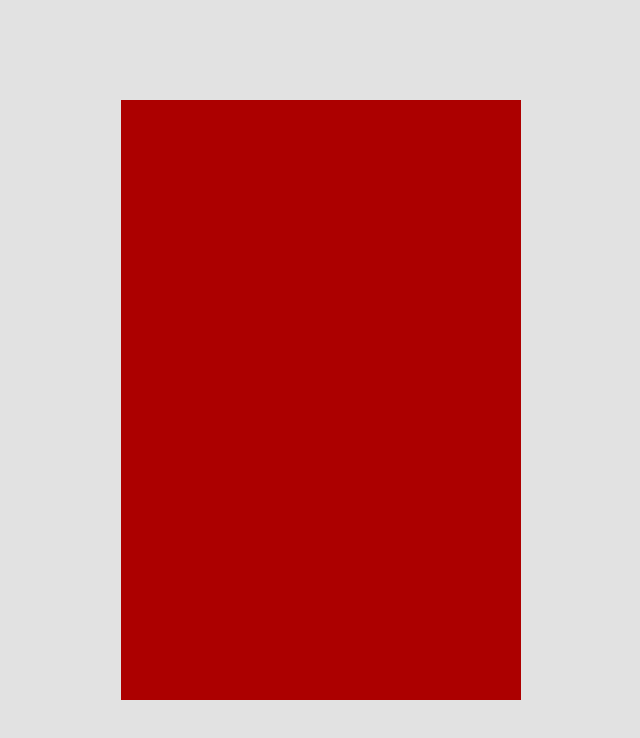
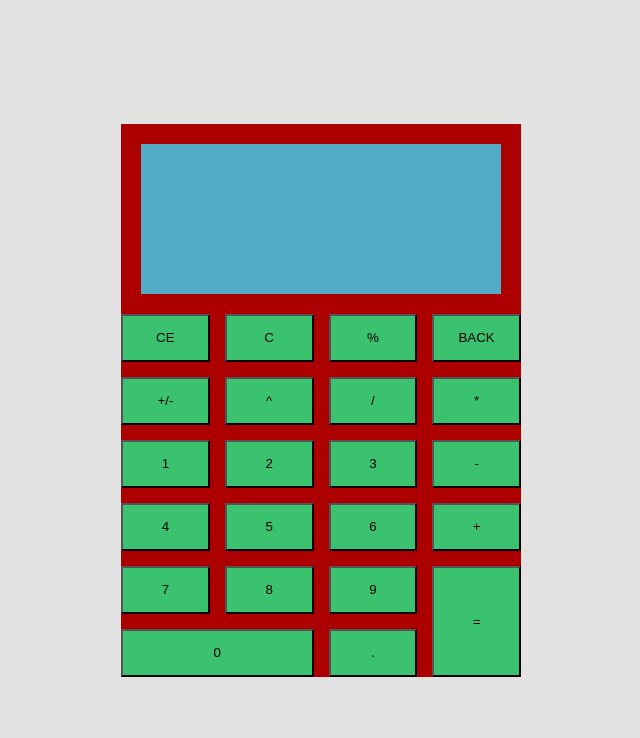
Before and after one commit to PurplePineapple123/calculator, a plain HTML site: page index.html in a window 1280 px wide. Shown: the whole page, without its empty margins (319-959 px from the left). Drawn offline with Linux system fonts and the light colour scheme.

Commit message:
created general layout for calculator and buttons

```diff
--- a/index.html
+++ b/index.html
@@ -17,6 +17,11 @@
             <p class="browsehappy">You are using an <strong>outdated</strong> browser. Please <a href="#">upgrade your browser</a> to improve your experience.</p>
         <![endif]-->
 
+
+
+        <!-- area for instructions and notepad -->
+        <div></div>
+
         <div id="calculator">
             <div id="display">
                 <div id="display-top"></div>
@@ -25,12 +30,45 @@
 
             <div id="calculator-body">
 
+                <div id="header-body">
+                    <button>CE</button>
+                    <button>C</button>
+                    <button>%</button>
+                </div>
 
-
-
+            <div id="subhead-body">
+                <button>+/-</button>
+                <button>^</button>
+                <button>/</button>
             </div>
 
 
+            <div id="num-body">
+                <button type="button" id="1">1</button>
+                <button type="button" id="2">2</button>
+                <button type="button" id="3">3</button>
+                <button type="button" id="4">4</button>
+                <button type="button" id="5">5</button>
+                <button type="button" id="6">6</button>
+                <button type="button" id="7">7</button>
+                <button type="button" id="8">8</button>
+                <button type="button" id="9">9</button>
+            </div>
+
+            <div class="operator-body">
+                <button>BACK</button>
+                <button>*</button>
+                <button>-</button>
+                <button>+</button>
+            </div>
+
+            <button type="button" id="zero">0</button>
+
+            <button type="button" id="dot">.</button>
+
+            <button type="button" id="equal">=</button>
+
+        </div>
         </div>
 
 
--- a/styles.css
+++ b/styles.css
@@ -45,6 +45,15 @@ table {
 
 /* begin styling */
 
+button {
+    background-color: rgb(58, 194, 110);
+    width: 100%;
+    height: 3rem;
+    display: flex;
+    justify-content: center;
+    align-items: center;
+}
+
 body {
     display: flex;
     flex-direction: column;
@@ -57,20 +66,80 @@ body {
 }
 
 #calculator {
+    background-color: rgb(172, 0, 0);
+    width: 400px;
+    height: auto;
+}
+
+#display {
+    height: 150px;
+    margin: 20px;
+    background-color: rgb(81, 171, 199);
+}
 
 
-    background-color: rgb(172, 0, 0);
-    width: 400px;
-    height: 600px;
+#calculator-body {
+    display: grid;
+    height: auto;
+    grid-template-columns: repeat(4, 1fr);
+    grid-template-rows: repeat(6, 1fr);
+    grid-template-areas:
+        "header header header operator"
+        "subhead subhead subhead operator"
+        "num num num operator"
+        "num num num operator"
+        "num num num equal"
+        "zero zero dot equal"
+    ;
+    grid-gap: 15px 15px;
 }
 
 
 
+#header-body {
+    grid-area: header;
+    display: grid;
+    grid-template-columns: repeat(3, 1fr);
+    grid-gap: 15px 15px;
+
+}
+
+#subhead-body {
+    grid-area: subhead;
+    display: grid;
+    grid-template-columns: repeat(3, 1fr);
+    grid-gap: 15px 15px;
+}
+
+
+#num-body {
+    grid-area: num;
+    display: grid;
+    grid-template-columns: repeat(3, 1fr);
+    grid-template-rows: repeat(3, 1fr);
+    grid-gap: 15px 15px;
+
+
+}
+
+.operator-body {
+    grid-area: operator;
+    display: flex;
+    flex-direction: column;
+    grid-gap: 15px 15px;
+}
 
 
 
+#zero {
+    grid-area: zero;
+}
 
+#dot {
+    grid-area: dot;
+}
 
-#calculator-body {
-    display: grid;
+#equal {
+    grid-area: equal;
+    height: auto;
 }
```
